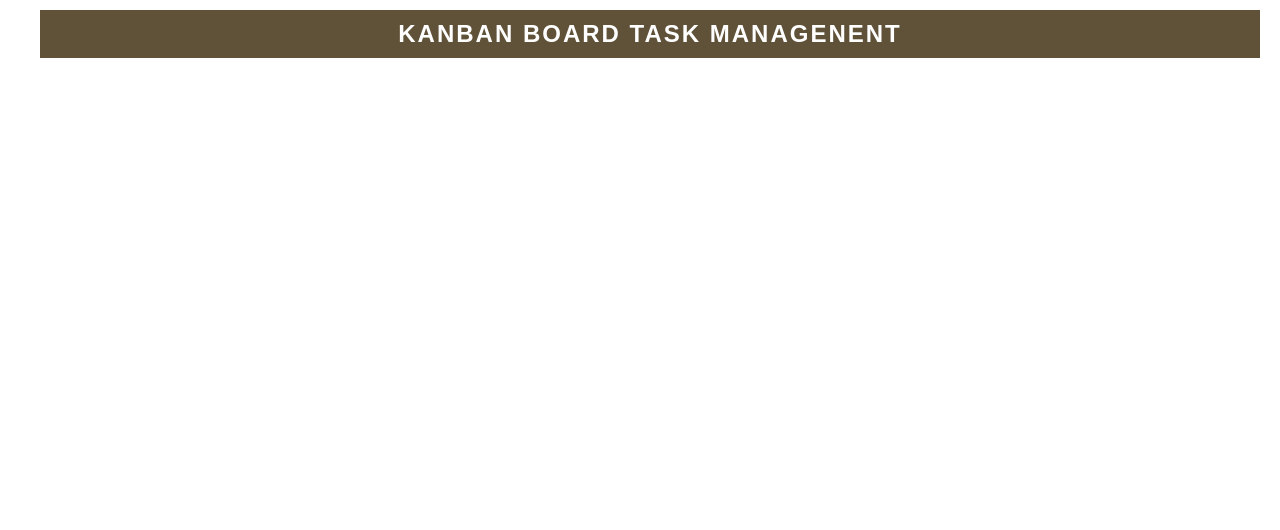
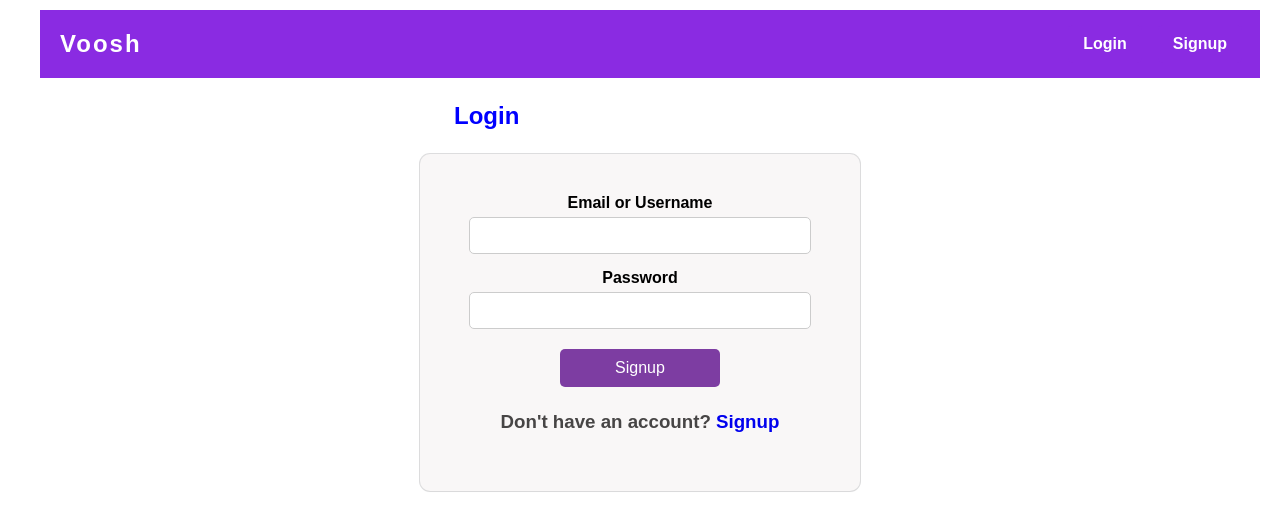
Before and after one commit to mubarak7785/Voosh, a React (Vite) app in the folder Frontend/: page /login in a window 1280 px wide. Shown: the top 530 px of the page. Built offline with nearby package versions, Linux system fonts and the light colour scheme; the HTML template or start-up script is replaced by a standard one.

Commit message:
implemented UI of both login and signup page

```diff
--- a/Frontend/src/App.jsx
+++ b/Frontend/src/App.jsx
@@ -6,6 +6,8 @@ import { Home } from './Components/Home/Home'
 import { Route, Routes } from 'react-router-dom'
 import { Add } from './Components/Add/Add'
 import {Navbar} from "./Components/Navbar/Navbar"
+import { Login } from './Components/Login/Login'
+import { Signup } from './Components/Signup/Signup'
 
 function App() {
   const [count, setCount] = useState(0)
@@ -16,6 +18,8 @@ function App() {
     <Routes>
     <Route path='/' element={<Home/>}/>
    <Route path='/add' element={<Add/>}/>
+   <Route path='/login' element={<Login/>}/>
+   <Route path='/signup' element={<Signup/>}/>
     </Routes>
 
     </>
--- a/Frontend/src/Components/Home/Home.css
+++ b/Frontend/src/Components/Home/Home.css
@@ -68,7 +68,7 @@ h3 {
 }
 
 button:hover {
-  background-color: #515d59ac;
+  background-color: #1b1d1cac;
 }
 
 .del {
@@ -125,6 +125,6 @@ button:hover {
   color: rgb(255, 255, 255);
 }
 .nav-btn button:hover{
-  background-color: #b17084;
-  color: rgb(255, 255, 255);
+  background-color: rgb(65, 66, 83) ;
+
 }
--- a/Frontend/src/Components/Home/Home.jsx
+++ b/Frontend/src/Components/Home/Home.jsx
@@ -136,7 +136,7 @@ export const Home = () => {
       <div className="nav-btn">
         <Link to="/add">
           {" "}
-          <button>Click Here To Add Task</button>
+          <button className="task_btn">Add Task</button>
         </Link>
       </div>
       <div className="container">
--- /dev/null
+++ b/Frontend/src/Components/Login/Login.jsx
@@ -0,0 +1,47 @@
+import { Link } from "react-router-dom";
+
+import React, { useState } from "react";
+
+export const Login = () => {
+  const [logindata, setLogindata] = useState({});
+
+  const handleChange = (e) => {
+    const { id, value } = e.target;
+    setLogindata({ ...logindata, [id]: value });
+  };
+
+  const sendData=async (e)=>{
+    await fetch("https://")
+  }
+
+  return (
+    <div className="signup_container">
+      <div className="sign_heading">
+        <h2>Login</h2>
+      </div>
+      <div className="sign_card">
+        <div className="sign_inp_div">
+          <p className="sign_p" htmlFor="">
+            Email or Username
+          </p>
+          <input type="email" id="emailOrUsername" onChange={handleChange} />
+        </div>
+
+        <div className="sign_inp_div">
+          <p className="sign_p" htmlFor="">
+            Password
+          </p>
+          <input type="password" id="password" onChange={handleChange} />
+        </div>
+        <div className="sign_inp_div">
+          <button onClick={sendData} className="sign__btn">Signup</button>
+        </div>
+        <div className="sign_inp_div">
+          <h3>
+            Don't have an account? <Link to="/signup">Signup</Link>
+          </h3>
+        </div>
+      </div>
+    </div>
+  );
+};
--- a/Frontend/src/Components/Navbar/Navbar.css
+++ b/Frontend/src/Components/Navbar/Navbar.css
@@ -1,14 +1,33 @@
 .nav-div {
-    background-color: #605239;
+  background-color: blueviolet;
   color: white;
   padding: 10px;
   text-align: center;
   margin: 0%;
   width: 100%;
   margin-top: -30px;
-    color: white;
+
+  display: flex;
+  justify-content: space-between;
 }
-  .nav-div h2{
+.nav-div > div > h2 {
   margin: 0%;
+  padding-left: 10px;
+  align-items: center;
   letter-spacing: 2px;
 }
+
+.nav-div > div {
+  align-content: center;
+}
+
+.log {
+  background-color:blueviolet;
+  font-size: 16px;
+  font-weight: bold;
+}
+
+.log:hover {
+  background-color: white;
+  color: blueviolet;
+}
--- a/Frontend/src/Components/Navbar/Navbar.jsx
+++ b/Frontend/src/Components/Navbar/Navbar.jsx
@@ -1,10 +1,20 @@
-import "./Navbar.css"
+import { Link } from "react-router-dom";
+import "./Navbar.css";
 
-export const Navbar=()=>{
-
-    return(
-        <div className="nav-div">
-            <h2>KANBAN BOARD TASK MANAGENENT</h2>
-          </div>
-    )
-}
+export const Navbar = () => {
+  return (
+    <div className="nav-div">
+      <div>
+        <h2>Voosh</h2>
+      </div>
+      <div>
+        <Link to="/login">
+          <button className="log">Login</button>
+        </Link>
+        <Link to="/signup">
+          <button className="log">Signup</button>
+        </Link>
+      </div>
+    </div>
+  );
+};
--- /dev/null
+++ b/Frontend/src/Components/Signup/Signup.css
@@ -0,0 +1,68 @@
+/* Signup.css */
+
+.signup_container{
+    font-family: Arial, sans-serif;
+    margin: 0;
+    padding: 0;
+    justify-content: center;
+    align-items: center;
+    height: 100vh;
+}
+
+.sign_heading {
+    margin: auto;
+    margin-top: 2%;
+    font-size: 25px;
+    text-align: left;
+    width: 31%;
+    color: blue;
+    margin-bottom: 20px;
+}
+
+.sign_card {
+    background: rgb(249, 247, 247);
+    padding: 40px 20px;
+    margin: auto;
+    margin-top: 2%;
+    border-radius: 10px;
+    box-shadow: rgba(0, 0, 0, 0.02) 0px 1px 3px 0px, rgba(27, 31, 35, 0.15) 0px 0px 0px 1px;
+    max-width: 400px;
+    width: 100%;
+}
+
+.sign_inp_div {
+    margin-bottom: 15px;
+}
+
+.sign_p {
+    margin: 0 0 5px;
+    font-weight: bold;
+}
+
+.sign_card input {
+    width: 80%;
+    padding: 10px;
+    border: 0.5px solid #ccc;
+    border-radius: 5px;
+    outline: none;
+}
+
+
+ .sign__btn {
+    width: 40%;
+    padding: 10px;
+    border: none;
+    border-radius: 5px;
+    background-color: #7d3da2;
+    color: white;
+    font-size: 16px;
+    cursor: pointer;
+    transition: background-color 0.3s ease;
+}
+
+.sign__btn:hover {
+    background-color: #555;
+}
+a{
+    text-decoration: none;
+}
--- /dev/null
+++ b/Frontend/src/Components/Signup/Signup.jsx
@@ -0,0 +1,53 @@
+import { Link } from "react-router-dom";
+import "./Signup.css";
+
+import React, { useState } from "react";
+
+export const Signup = () => {
+  const [signupdata, setSignupdata] = useState({});
+
+  const handleChange = (e) => {
+    const { id, value } = e.target;
+    setSignupdata({ ...signupdata, [id]: value });
+  };
+
+  return (
+    <div className="signup_container">
+      <div className="sign_heading">
+        <h2>Signup</h2>
+      </div>
+      <div className="sign_card">
+        <div className="sign_inp_div">
+          <p className="sign_p" htmlFor="">
+            Name
+          </p>
+          <input type="text" id="name" onChange={handleChange} />
+        </div>
+        <div className="sign_inp_div">
+          <p className="sign_p" htmlFor="">
+            Email
+          </p>
+          <input type="email" id="email" onChange={handleChange} />
+        </div>
+        <div className="sign_inp_div">
+          <p className="sign_p" htmlFor="">
+            User Name
+          </p>
+          <input type="text" id="username" onChange={handleChange} />
+        </div>
+        <div className="sign_inp_div">
+          <p className="sign_p" htmlFor="">
+            Password
+          </p>
+          <input type="password" id="password" onChange={handleChange} />
+        </div>
+        <div className="sign_inp_div">
+          <button className="sign__btn">Signup</button>
+        </div>
+        <div className="sign_inp_div">
+          <h3>Already have an account? <Link to="/login">Login</Link></h3>
+        </div>
+      </div>
+    </div>
+  );
+};
```
Also changed, not shown: Frontend/src/Components/Login/Login.css (added). Lines whose indentation alone changed are shown as unchanged.
